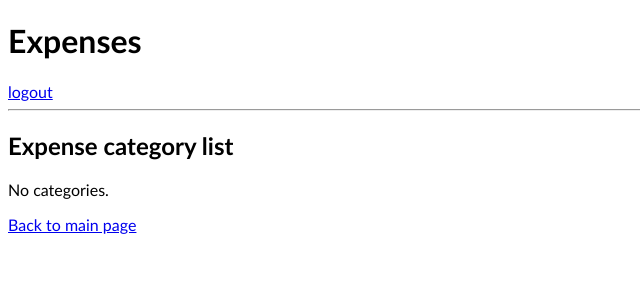
After one commit to eballerini/finance, a Django app: page /expense/categories/ in a window 1280 px wide. The commit adds this page. Shown: the top 300 px of the page, without its empty margins (0-640 px from the left). Run offline with Django 3.2, Linux system fonts and the light colour scheme; the visitor is signed in with stand-in values (Sample User, id 1); data that the repository does not hold is empty.

Commit message:
add category list page

```diff
--- a/expense/models.py
+++ b/expense/models.py
@@ -30,6 +30,9 @@ class Category(models.Model):
     name = models.CharField(max_length=100)
     owner = models.ForeignKey(settings.AUTH_USER_MODEL, on_delete=models.CASCADE)
 
+    def __str__(self):
+        return self.name + " (" + self.owner.username + ")"
+
 class Expense(models.Model):
     class PaymentMethodType(models.TextChoices):
         CREDIT_CARD = 'CC', _('Credit card')
--- /dev/null
+++ b/expense/templates/expense/categories.html
@@ -0,0 +1,23 @@
+{% extends 'base.html' %}
+
+{% block content %}
+  <h2>Expense category list</h2>
+
+  {% if category_list %}
+      <table>
+        <tr>
+          <th>Name</th>
+        </tr>
+        {% for category in category_list %}
+          <tr>
+            <td>{{ category.name }}</td>
+          </tr>
+        {% endfor %}
+      </table>
+  {% else %}
+      <p>No categories.</p>
+  {% endif %}
+
+  <a href="/expense/">Back to main page</a>
+
+{% endblock %}
--- a/expense/templates/expense/index.html
+++ b/expense/templates/expense/index.html
@@ -3,6 +3,7 @@
 {% block content %}
   <h2>Expense main page</h2>
 
-  <a href="/expense/accounts">Accounts</a>
+  <p><a href="/expense/accounts">Accounts</a></p>
+  <p><a href="/expense/categories">Categories</a></p>
 
 {% endblock %}
--- a/expense/urls.py
+++ b/expense/urls.py
@@ -5,4 +5,5 @@ from . import views
 urlpatterns = [
     path('', views.index, name='index'),
     path('accounts/', views.accounts, name='accounts'),
+    path('categories/', views.categories, name='categories'),
 ]
--- a/expense/views.py
+++ b/expense/views.py
@@ -3,7 +3,7 @@ from django.shortcuts import render, redirect
 from django.http import HttpResponse
 from django.template import loader
 
-from .models import Account
+from .models import Account, Category
 
 @login_required
 def index(request):
@@ -19,3 +19,12 @@ def accounts(request):
         'account_list': accounts,
     }
     return HttpResponse(template.render(context, request))
+
+@login_required
+def categories(request):
+    categories = Category.objects.filter(owner=request.user)
+    template = loader.get_template('expense/categories.html')
+    context = {
+        'category_list': categories,
+    }
+    return HttpResponse(template.render(context, request))
```
